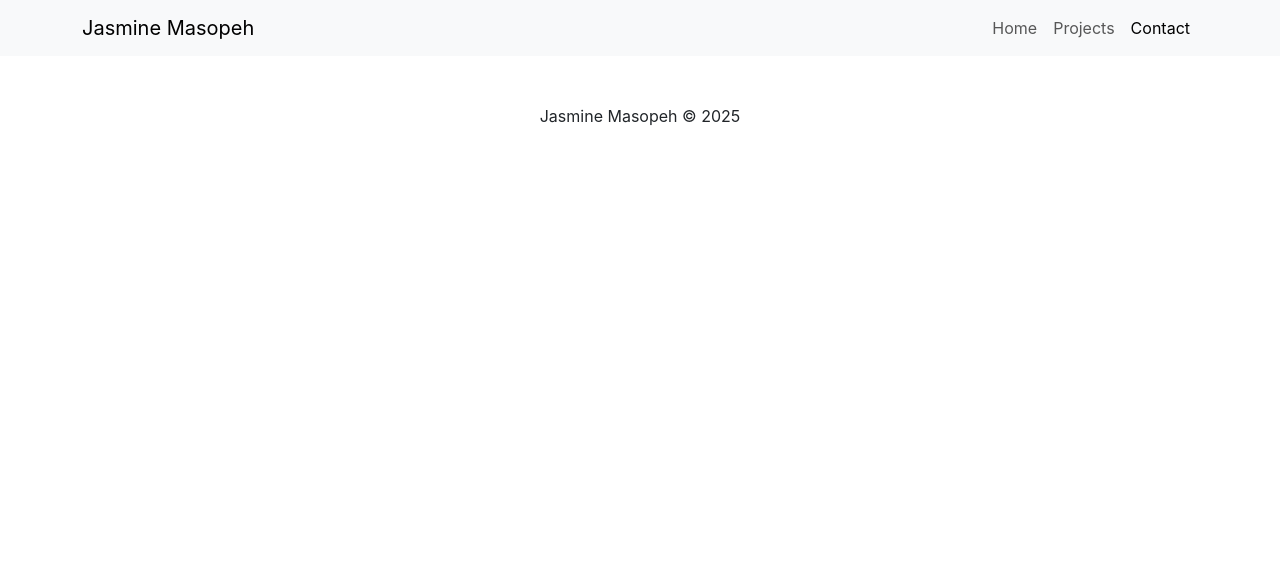
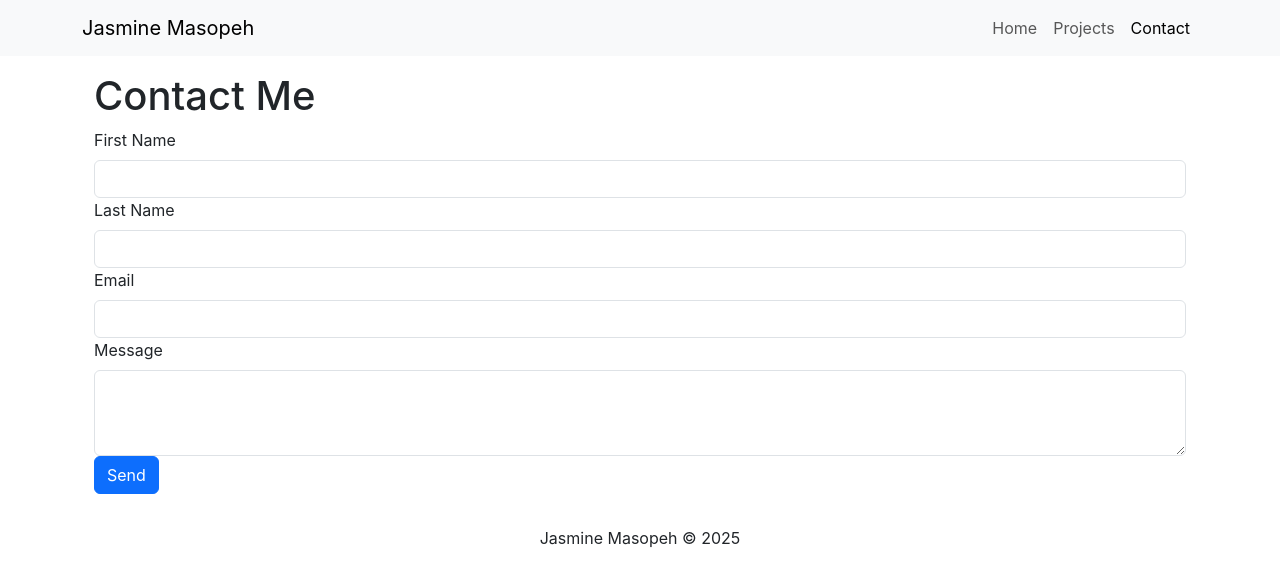
Before and after one commit to akelpie/portfolio-website, a React (Create React App) app in the folder frontend/: page /contact in a window 1280 px wide. Shown: the top 586 px of the page. Built offline with nearby package versions, Linux system fonts and the light colour scheme.

Commit message:
Added a contact me page using Email JS

```diff
--- a/frontend/package.json
+++ b/frontend/package.json
@@ -8,6 +8,7 @@
     "@testing-library/react": "^16.2.0",
     "@testing-library/user-event": "^13.5.0",
     "bootstrap": "^5.3.3",
+    "emailjs-com": "^3.2.0",
     "react": "^19.0.0",
     "react-bootstrap": "^2.10.9",
     "react-dom": "^19.0.0",
--- a/frontend/src/screens/ContactScreen.jsx
+++ b/frontend/src/screens/ContactScreen.jsx
@@ -1,11 +1,104 @@
-import React from 'react'
+import React, { useState } from "react";
+import emailjs from "emailjs-com";
+import { Form, Button, Container } from "react-bootstrap";
 
 const ContactScreen = () => {
+  const [formData, setFormData] = useState({
+    firstName: "",
+    lastName: "",
+    email: "",
+    message: "",
+  });
+
+  const handleChange = (e) => {
+    const { name, value } = e.target;
+    setFormData({ ...formData, [name]: value });
+  };
+
+  const handleSubmit = (e) => {
+    e.preventDefault();
+
+    emailjs
+      .sendForm(
+        "service_9fcitsi",
+        "template_108kcrg",
+        e.target,
+        "xRxDgJ1S1zLqtWvW8"
+      )
+      .then(
+        (result) => {
+          console.log(result.text);
+          alert("Message sent successfully!");
+        },
+        (error) => {
+          console.log(error.text);
+          alert("Failed to send message, please try again later.");
+        }
+      );
+
+    setFormData({
+      firstName: "",
+      lastName: "",
+      email: "",
+      message: "",
+    });
+  };
+
   return (
-	 <div>
+    <Container>
+      <h1>Contact Me</h1>
+      <Form onSubmit={handleSubmit}>
+        <Form.Group controlId="formFirstName">
+          <Form.Label>First Name</Form.Label>
+          <Form.Control
+            type="text"
+            name="firstName"
+            value={formData.firstName}
+            onChange={handleChange}
+            required
+          />
+        </Form.Group>
 
-	 </div>
-  )
-}
+        <Form.Group controlId="formLastName">
+          <Form.Label>Last Name</Form.Label>
+          <Form.Control
+            type="text"
+            name="lastName"
+            value={formData.lastName}
+            onChange={handleChange}
+            required
+          />
+        </Form.Group>
 
-export default ContactScreen
+        <Form.Group controlId="formEmail">
+          <Form.Label>Email</Form.Label>
+          <Form.Control
+            type="email"
+            name="email"
+            value={formData.email}
+            onChange={handleChange}
+            required
+          />
+        </Form.Group>
+
+        <Form.Group controlId="formMessage">
+          <Form.Label>Message</Form.Label>
+          <Form.Control
+            as="textarea"
+            name="message"
+            value={formData.message}
+            onChange={handleChange}
+            rows={3}
+            required
+          />
+        </Form.Group>
+
+        <Button variant="primary" type="submit">
+          Send
+        </Button>
+      </Form>
+    </Container>
+  );
+};
+
+export default ContactScreen;
```
Also changed, not shown: 1 other file (tests, documents, lock files or other folders).
